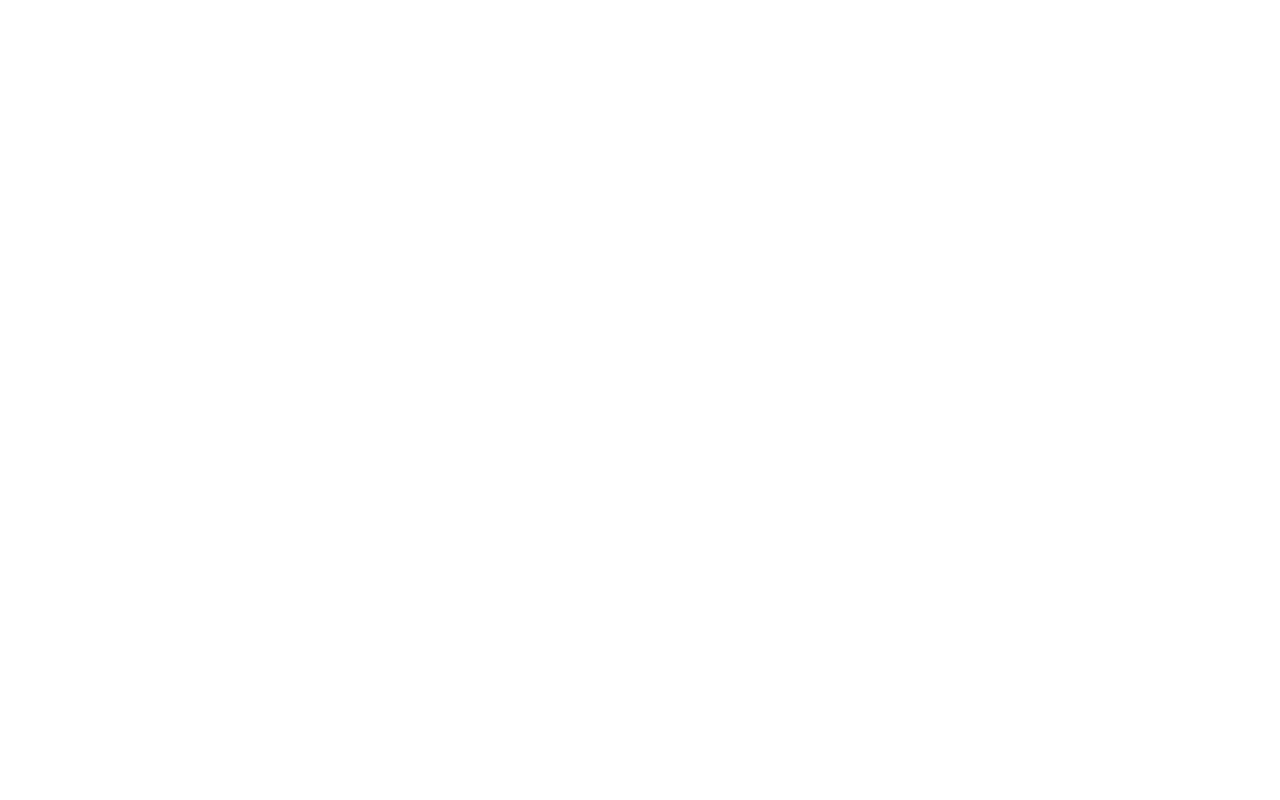
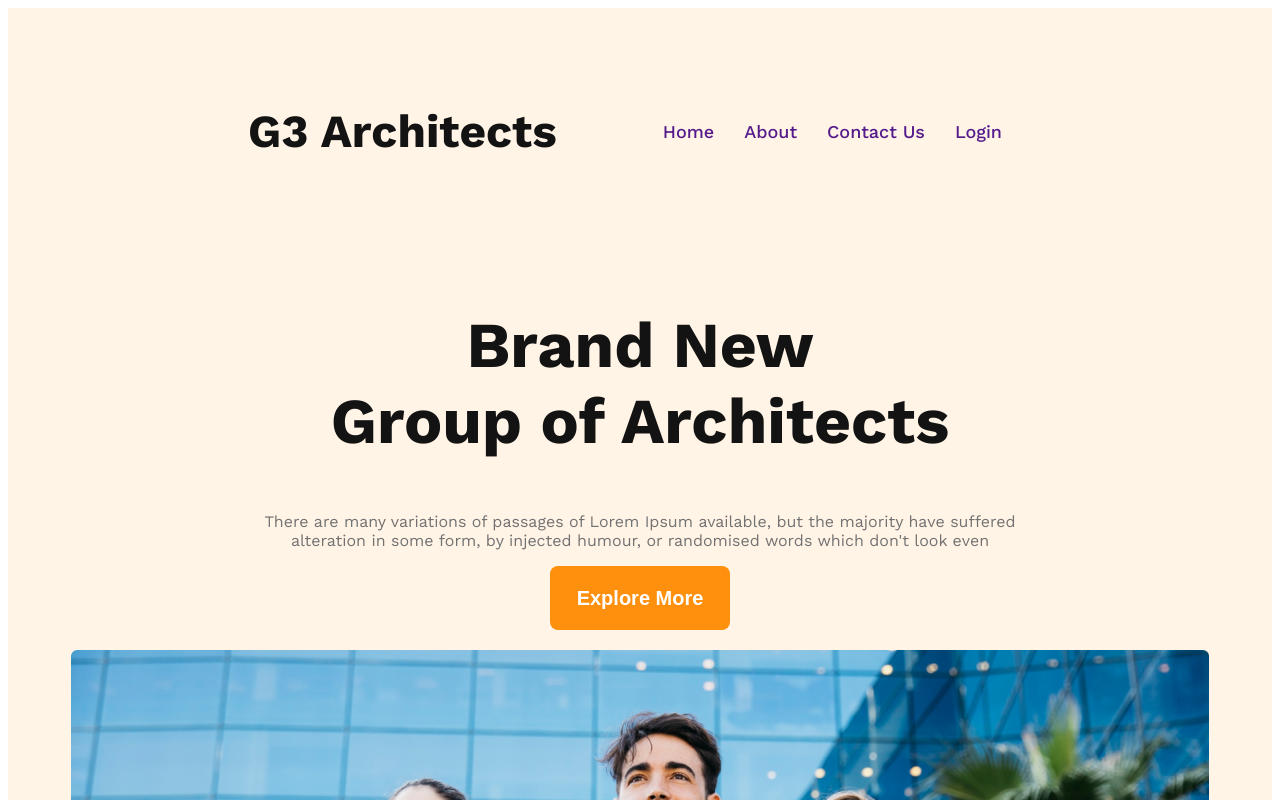
Before and after one commit to Mejbahul-Hasan/architect-website, a plain HTML site: page index.html in a window 1280 px wide. Shown: the top 800 px of the page. Drawn offline with nearby package versions, Linux system fonts and the light colour scheme.

Commit message:
banner section done

```diff
--- a/index.html
+++ b/index.html
@@ -3,13 +3,32 @@
 <head>
     <meta charset="UTF-8">
     <meta name="viewport" content="width=device-width, initial-scale=1.0">
-    <title>G3 Architect</title>
-    <link rel="preconnect" href="https://fonts.googleapis.com">
-    <link rel="preconnect" href="https://fonts.gstatic.com" crossorigin>
-    <link href="https://fonts.googleapis.com/css2?family=Work+Sans:wght@400;500;600;700&display=swap" rel="stylesheet">
+    <title>3G Architects</title>
     <link rel="stylesheet" href="styles/architect.css">
 </head>
 <body>
-
+    <header>
+        <nav>
+            <h3>G3 Architects</h3>
+            <ul>
+                <li><a href="">Home</a></li>
+                <li><a href="">About</a></li>
+                <li><a href="">Contact Us</a></li>
+                <li><a href="">Login</a></li>
+            </ul>
+        </nav>
+        <div class="banner">
+            <div class="banner-title">
+                <h2>Brand New <br> Group of Architects</h2>
+                <p>There are many variations of passages of Lorem Ipsum available, but the majority have suffered alteration in some form, by injected humour, or randomised words which don't look even</p>
+            <button class="btn-primary">Explore More</button>
+            </div>
+            <img src="images/banner.png" alt="">
+        </div>
+    </header>
+    <main>
+    </main>
+    <footer>
+    </footer>
 </body>
 </html>
--- a/styles/architect.css
+++ b/styles/architect.css
@@ -0,0 +1,94 @@
+/* google-font styles */
+
+@import url('https://fonts.googleapis.com/css2?family=Work+Sans:wght@400;500;600;700&display=swap');
+
+/* shared styles */
+body{
+    font-family: 'Work Sans', sans-serif;
+}
+.btn-primary{
+  border-radius: 8px;
+  background: #FF900E;
+  border: 0;
+  color: #FFF;
+  font-weight: 600;
+  font-size: 20px;
+  width: 180px;
+  height: 64px;
+  cursor: pointer;
+}
+
+/* header styles */
+header{
+  background: rgba(255, 144, 14, 0.10);
+
+}
+nav{
+  padding: 50px 240px;
+  display: flex;
+  justify-content: space-between;
+  align-items: center;
+}
+nav h3{
+  color: #131313;
+  font-weight: 700;
+  font-size: 46px;
+}
+nav > ul{
+  display: flex;
+}
+nav li{
+  list-style: none;
+  margin-right: 30px;
+  font-weight: 500;
+  color: #424242;
+  font-size: 18px;
+}
+nav li a{
+  text-decoration: none;
+}
+
+/* banner styles */
+
+.banner{
+  text-align: center;
+}
+.banner-title{
+  max-width: 800px;
+  margin: 0 auto;
+
+}
+
+.banner-title > h2{
+  color: #131313;
+  font-size: 4rem;
+  font-weight: 700;
+}
+.banner-title > p{
+  font-weight: 400;
+  color: #727272;
+}
+.banner img{
+  margin-top: 20px;
+  width: 90%;
+}
+
+/* responsive media queries */
+/* mobile devices */
+@media screen and (max-width: 576px) {
+  header{
+    padding: 20px
+  }
+  nav{
+    flex-direction: column;
+  }
+}
+/* medium devices */
+@media screen and (min-width: 576px) and (max-width: 960px) {
+  header{
+    padding: 50px
+  }
+  nav{
+    flex-direction: column;
+  }
+}
```
